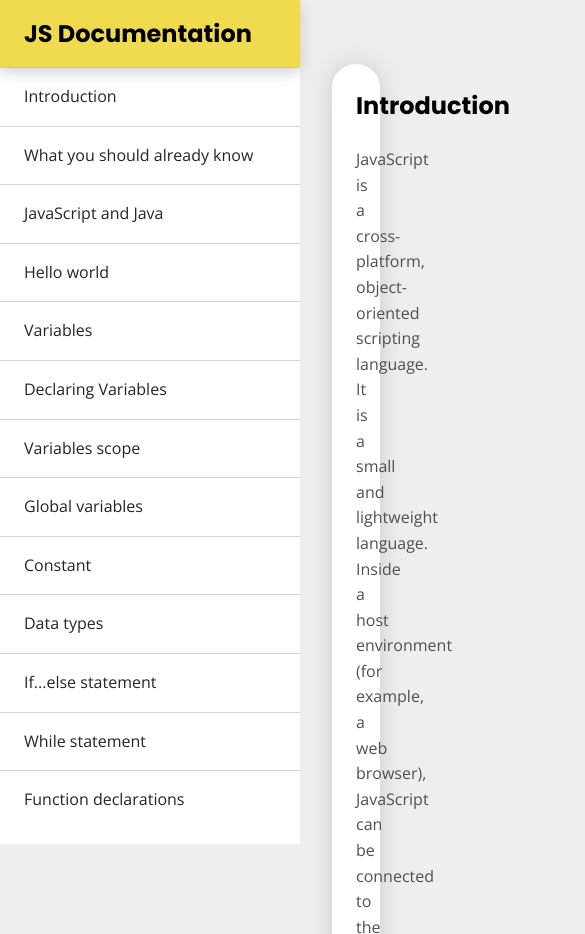
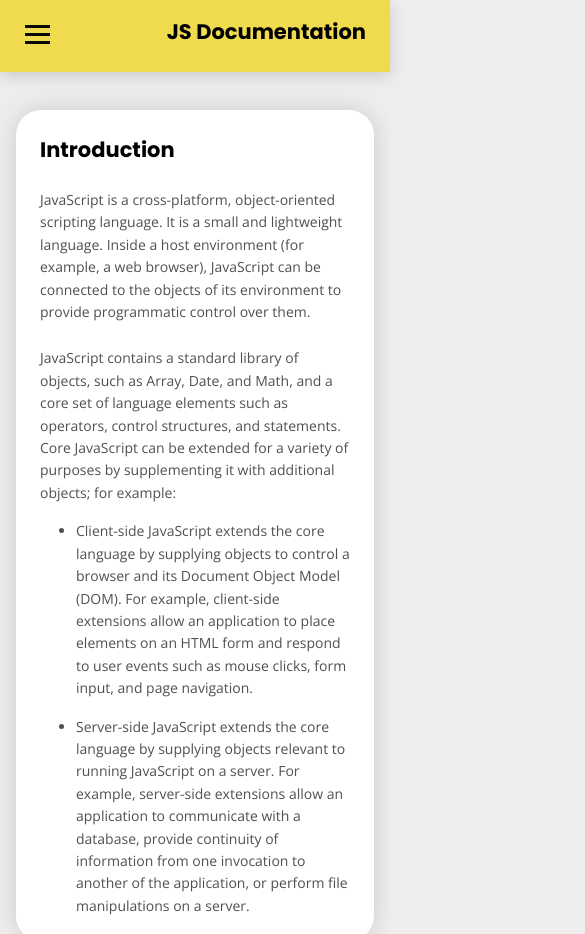
Before and after one commit to wildanGhifari/technical-documentation-page, a plain HTML site: page index.html in a window 390 px wide. Shown: the top 934 px of the page, 585 px wide, since content can reach past the window. Drawn offline with nearby package versions, Linux system fonts and the light colour scheme.

Commit message:
Create responsive navigation for mobile device

```diff
--- a/assets/app.js
+++ b/assets/app.js
@@ -0,0 +1,37 @@
+const navSlide = () => {
+    const burger = document.querySelector('.burger');
+    const nav = document.querySelector('.nav-links');
+    const navLinks = document.querySelectorAll('.nav-links li')
+
+    burger.addEventListener('click', () =>{
+        // Toggle Nav
+        nav.classList.toggle('nav-active');
+
+        // Animate Links
+        navLinks.forEach((link, index) =>{
+            if(link.style.animation){
+                link.style.animation = ''
+            } else {
+                link.style.animation = `navLinkFade 0.5s ease forwards ${index / 7 + 0.5}s`
+            }
+
+            // if(link.addEventListener('click', ()=>{
+            //     nav.classList.toggle('nav-close');
+            //     if(nav.classList.toggle('nav-close')) {
+            //         nav.classList.toggle('nav-active')
+            //     }
+            //     nav.classList.toggle('nav-active');
+
+            //     // Burger Animation
+            //     burger.classList.toggle('toggle');
+
+            // }));
+        });
+
+        // Burger Animation
+        burger.classList.toggle('toggle');
+    });
+
+}
+
+navSlide();
--- a/assets/style.css
+++ b/assets/style.css
@@ -50,6 +50,18 @@ li {
   min-width: 300px;
   height: 100%;
   background-color: #fff;
+}
+
+.burger {
+  display: none;
+}
+
+.burger div {
+  width: 25px;
+  height: 3px;
+  margin: 5px;
+  background-color: #080808;
+  transition: all 0.3s ease;
 }
 
 #navbar header {
@@ -133,3 +145,121 @@ li {
   background-color: var(--yellow);
 }
 /* END OF MAIN */
+
+@media (max-width: 768px) {
+  body {
+    font-size: 14px;
+    overflow-x: hidden;
+  }
+
+  #navbar {
+    min-width: 100%;
+    height: 72px;
+    display: flex;
+    flex-direction: row;
+    justify-content: space-between;
+    box-shadow: 0 4px 15px #cacaca;
+    background-color: var(--yellow);
+    z-index: 99;
+  }
+
+  .burger {
+    position: relative;
+    display: block;
+    cursor: pointer;
+    top: 20px;
+    left: 20px;
+  }
+
+  .nav-links {
+    position: absolute;
+    right: 0;
+    top: 72px;
+    /* height: 100%; */
+    display: flex;
+    flex-direction: column;
+    width: 80vw;
+    transform: translateX(-105%);
+    transition: transform 0.5s ease-in;
+    overflow-x: hidden;
+  }
+
+  .nav-active {
+    transform: translateX(0%);
+  }
+  .nav-close {
+    transform: translateX(100%);
+  }
+
+  @keyframes navLinkFade {
+    from {
+      opacity: 0;
+      transform: translateX(-50px);
+    }
+    to {
+      opacity: 1;
+      transform: translateX(0px);
+    }
+  }
+
+  .toggle .line1 {
+    background-color: var(--black);
+    transform: rotate(-45deg) translate(-5px, 6px);
+  }
+  .toggle .line2 {
+    opacity: 0;
+  }
+  .toggle .line3 {
+    background-color: var(--black);
+    transform: rotate(45deg) translate(-5px, -6px);
+  }
+
+  #navbar header {
+    padding: 16px 24px;
+    background-color: var(--yellow);
+    box-shadow: none;
+  }
+
+  nav ul {
+    position: absolute;
+    display: flex;
+    flex-direction: column;
+    top: 72px;
+    left: 0;
+    height: 90vh;
+    background-color: #fff;
+  }
+
+  #main-doc {
+    margin-top: 110px;
+    margin-left: 0;
+  }
+
+  #main-doc ul {
+    margin-left: 36px;
+  }
+
+  .main-section {
+    background-color: #fff;
+    margin: 24px 16px;
+    margin-top: 32px;
+    padding: 24px;
+    border-radius: 25px;
+    box-shadow: 0 0 25px #cacaca;
+  }
+
+  .main-section code {
+    display: block;
+    text-align: left;
+    font-size: 14px;
+    white-space: pre-line;
+    position: relative;
+    word-break: normal;
+    word-wrap: break-word;
+    line-height: 2;
+    background-color: var(--grey3);
+    padding: 15px;
+    margin: 15px 0;
+    border-radius: 5px;
+  }
+}
--- a/index.html
+++ b/index.html
@@ -8,10 +8,16 @@
 </head>
 <body>
     <nav id="navbar">
+        <div class="burger">
+            <div class="line1"></div>
+            <div class="line2"></div>
+            <div class="line3"></div>
+        </div>
+
         <header>
             <h1>JS Documentation</h1>
         </header>
-        <ul>
+        <ul class="nav-links">
             <li><a href="#introduction" class="nav-link">Introduction</a></li>
             <li><a href="#what_you_should_already_know" class="nav-link">What you should already know</a></li>
             <li><a href="#javascript_and_java" class="nav-link">JavaScript and Java</a></li>
@@ -218,9 +224,7 @@
                 </p>
                 <p>
                     It is advisable to not use simple assignments in a conditional expression, because the assignment can be confused with equality when glancing over the code. For example, do not use the following code:
-                    <code>
-                        if (x = y) { /* statements here */ }
-                    </code>
+                    <code>if (x = y) { /* statements here */ }</code>
                 </p>
                 <p>
                     If you need to use an assignment in a conditional expression, a common practice is to put additional parentheses around the assignment. For example:
@@ -293,5 +297,7 @@
         </section>
     </main>
 
+
+    <script src="assets/app.js"></script>
 </body>
 </html>
```
